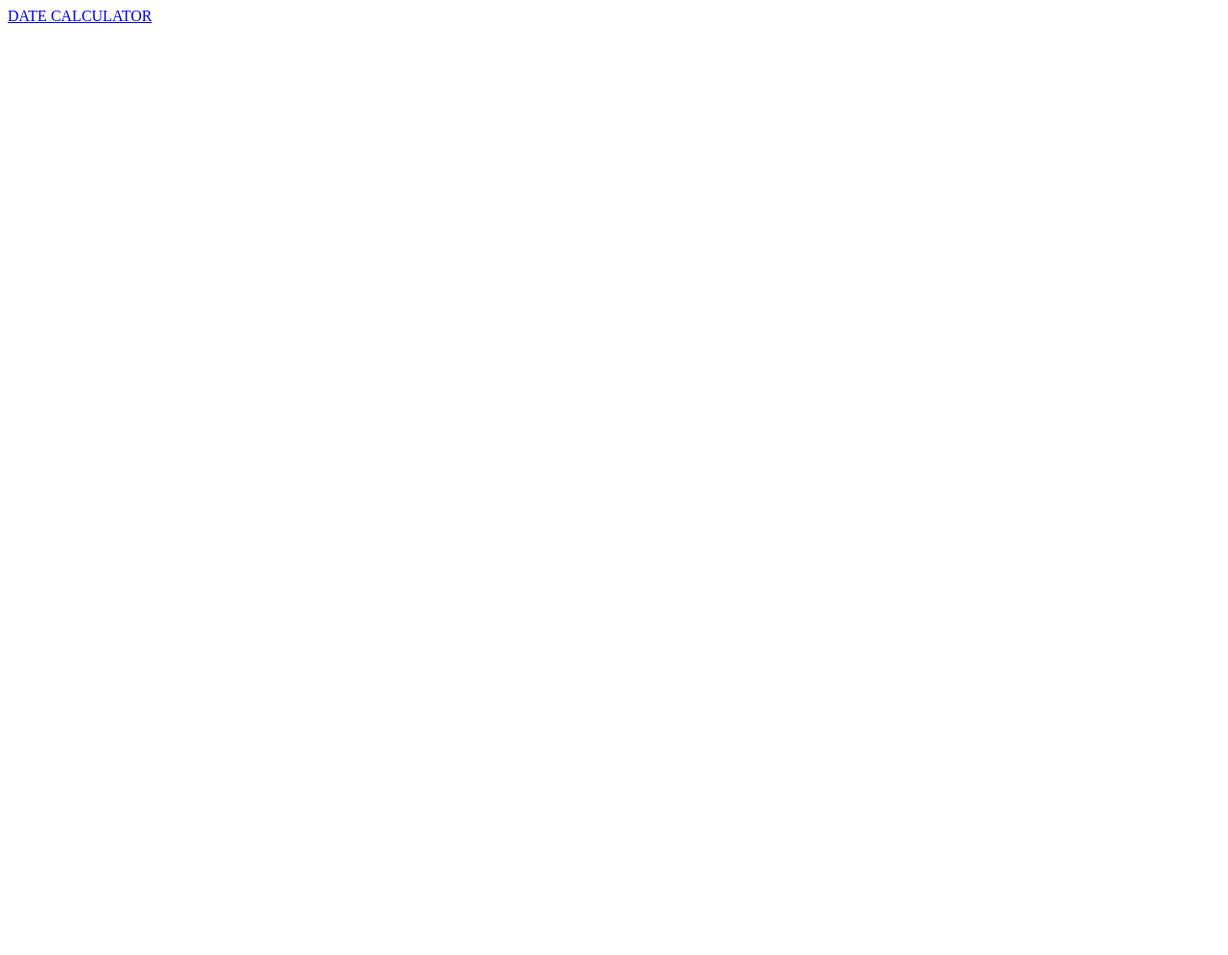
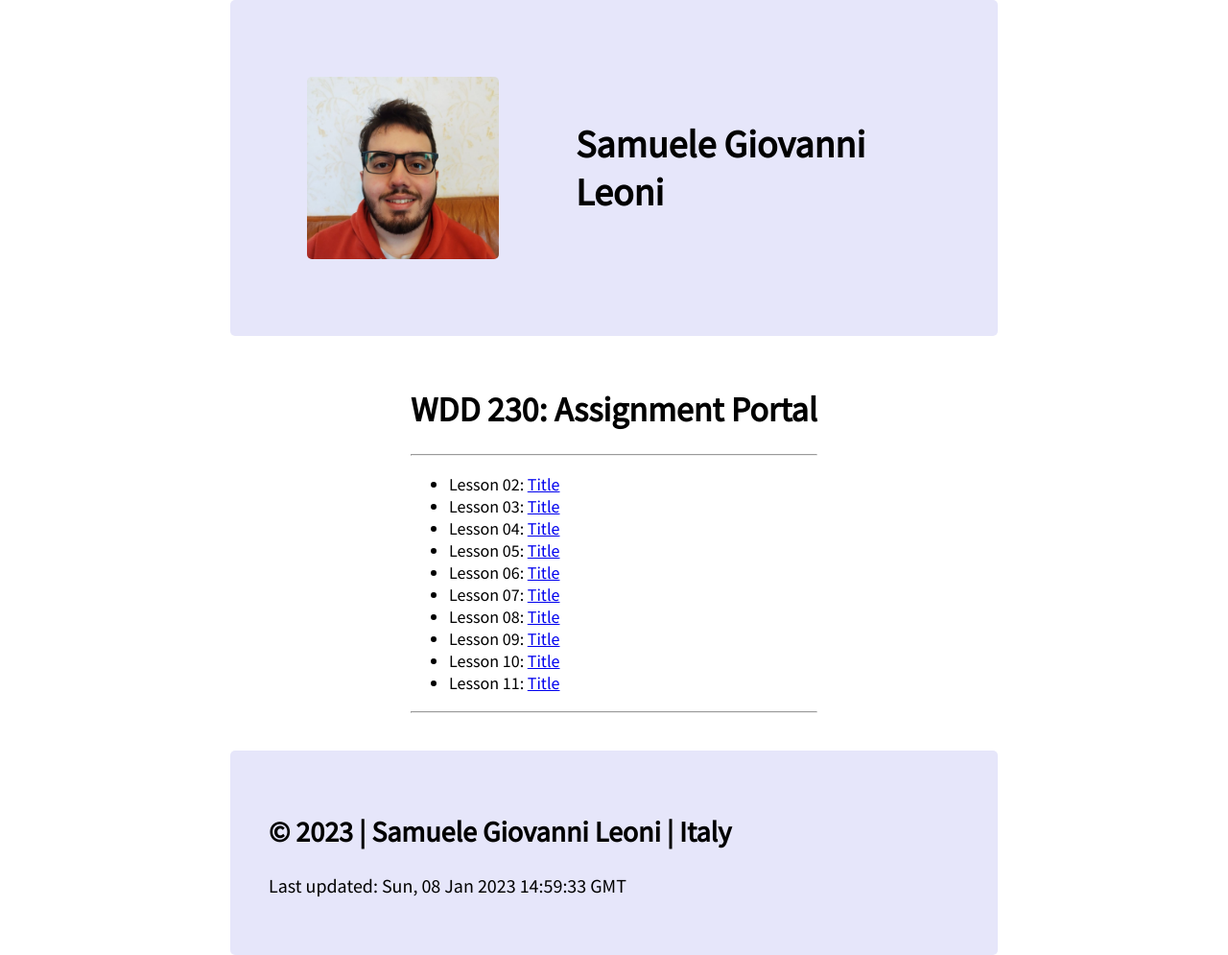
Before and after one commit to samuele-leoni/wdd230, a plain HTML site: page index.html in a window 1280 px wide. Shown: the whole page at 96% size. Before the commit the page ends 800 px from the top, so only its background shows below. Drawn offline with Linux system fonts and the light colour scheme.

Commit message:
Finished index.html

```diff
--- a/index.html
+++ b/index.html
@@ -4,9 +4,59 @@
     <meta charset="UTF-8">
     <meta http-equiv="X-UA-Compatible" content="IE=edge">
     <meta name="viewport" content="width=device-width, initial-scale=1.0">
-    <title>Document</title>
+    <script type="text/javascript" src="scripts/date.js"></script>
+    <link rel="stylesheet" href="styles/style.css">
+    <title>Samuele Giovanni Leoni | WDD 230: Assignment Portal</title>
 </head>
 <body>
-    <a href="https://codepen.io/samuele-leoni/pen/gOjwbqY">DATE CALCULATOR</a>
+    <header>
+        <img class="header-el" src="images/photo.jpg" alt="my photo">
+        <h2 class="header-el">Samuele Giovanni Leoni</h2>
+    </header>
+    <main>
+        <h1>WDD 230: Assignment Portal</h1>
+        <hr>
+        <ul>
+            <li>
+                Lesson 02: <a href="#">Title</a>
+            </li>
+            <li>
+                Lesson 03: <a href="#">Title</a>
+            </li>
+            <li>
+                Lesson 04: <a href="#">Title</a>
+            </li>
+            <li>
+                Lesson 05: <a href="#">Title</a>
+            </li>
+            <li>
+                Lesson 06: <a href="#">Title</a>
+            </li>
+            <li>
+                Lesson 07: <a href="#">Title</a>
+            </li>
+            <li>
+                Lesson 08: <a href="#">Title</a>
+            </li>
+            <li>
+                Lesson 09: <a href="#">Title</a>
+            </li>
+            <li>
+                Lesson 10: <a href="#">Title</a>
+            </li>
+            <li>
+                Lesson 11: <a href="#">Title</a>
+            </li>
+        </ul>
+        <hr>
+    </main>
+    <footer>
+        <h2>
+            &copy; <span id="yearCopy"></span> | Samuele Giovanni Leoni | Italy
+        </h2>
+        <p>
+            Last updated: <span id="lastMod"></span>
+        </p>
+    </footer>
 </body>
 </html>
--- /dev/null
+++ b/scripts/date.js
@@ -0,0 +1,5 @@
+window.onload = function () {
+  let oLastModif = new Date(document.lastModified);
+  document.getElementById("lastMod").innerHTML = oLastModif.toUTCString();
+  document.getElementById("yearCopy").innerHTML = oLastModif.getFullYear();
+};
--- /dev/null
+++ b/styles/style.css
@@ -0,0 +1,44 @@
+@import url('https://fonts.googleapis.com/css2?family=Source+Sans+Pro&display=swap');
+
+body {
+    margin: auto;
+    display: grid;
+    max-width: 800px;
+    font-family: 'Source Sans Pro', Calibri, 'Trebuchet MS', sans-serif;
+    font-size: 15pt;
+}
+
+header, footer {
+    background-color: lavender;
+    border-radius: 5px;
+    padding: 40px;
+}
+
+header {
+    display: inline-flex;
+}
+
+footer {
+    display: block;
+}
+
+main {
+    margin: 30px;
+    justify-self: center;
+    display: block;
+    font-size: .9em;
+}
+
+.header-el {
+    margin: 40px;
+}
+
+header img {
+    max-width: 200px;
+    border-radius: 5px;
+}
+
+header h2{
+    font-size: 2em;
+    align-self: center;
+}
```
Also changed, not shown: images/photo.jpg (added).
